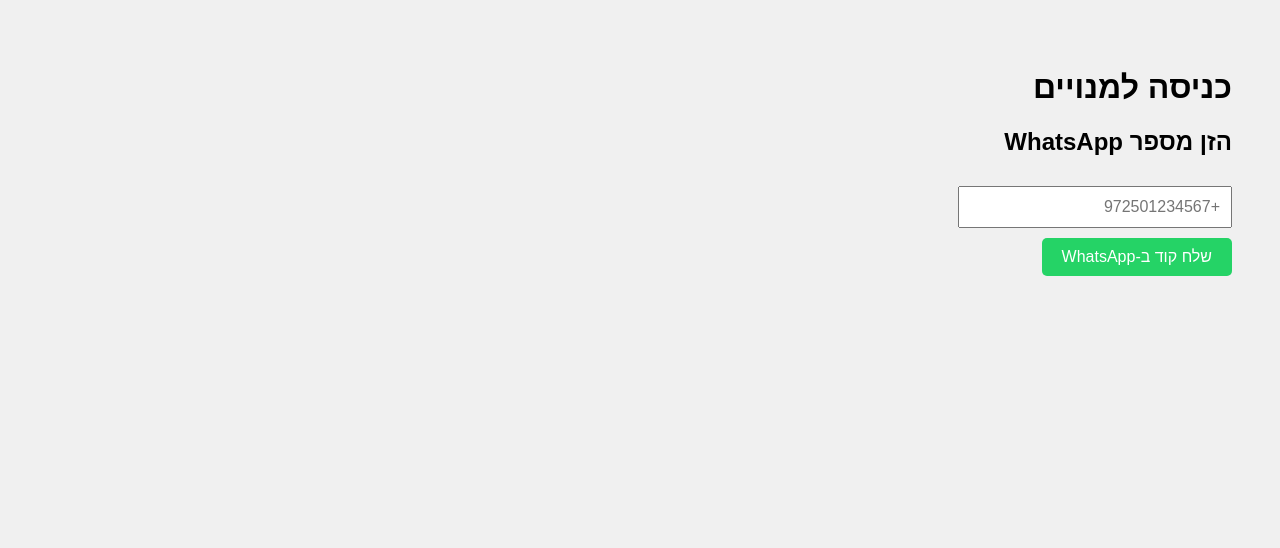
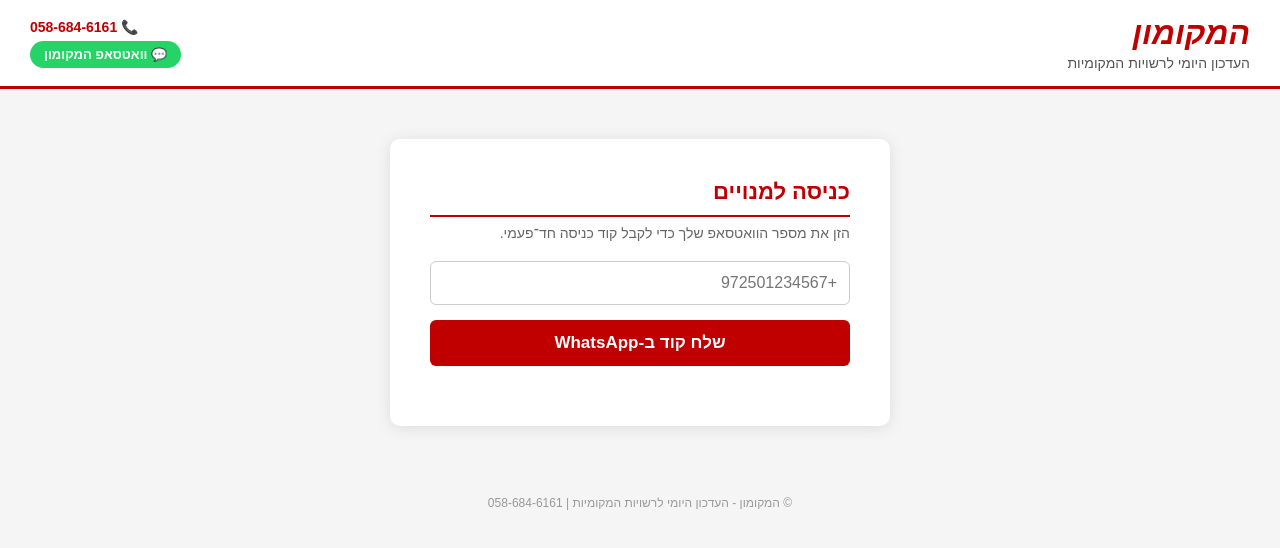
Before and after one commit to shafmassad-code/otp.whatsapp, a website: page public/index.html in a window 1280 px wide. Drawn offline with Linux system fonts and the light colour scheme.

Commit message:
Update index.html

```diff
--- a/public/index.html
+++ b/public/index.html
@@ -2,42 +2,72 @@
 <html lang="he">
 <head>
   <meta charset="UTF-8" />
-  <title>כניסה למנויים</title>
+  <meta name="viewport" content="width=device-width, initial-scale=1.0"/>
+  <title>המקומון - אזור מנויים</title>
   <style>
-    body { font-family: Arial; text-align: right; direction: rtl; padding: 40px; background: #f0f0f0; }
-    input { padding: 10px; width: 250px; margin: 10px 0; font-size: 16px; }
-    button { padding: 10px 20px; background: #25D366; color: white; border: none; font-size: 16px; cursor: pointer; border-radius: 5px; }
-    .msg { margin-top: 10px; font-weight: bold; }
-    .error { color: red; }
-    .success { color: green; }
+    * { box-sizing: border-box; margin: 0; padding: 0; }
+    body { font-family: Arial, sans-serif; direction: rtl; text-align: right; background: #f5f5f5; }
+    .header { background: #ffffff; border-bottom: 3px solid #c00000; padding: 15px 30px; display: flex; align-items: center; justify-content: space-between; }
+    .header-logo { font-size: 32px; font-weight: 900; color: #c00000; font-style: italic; }
+    .header-subtitle { font-size: 14px; color: #555; margin-top: 3px; }
+    .header-contact { text-align: left; font-size: 14px; color: #333; }
+    .header-contact a { color: #c00000; text-decoration: none; font-weight: bold; }
+    .whatsapp-btn { display: inline-block; margin-top: 6px; background: #25D366; color: white !important; padding: 6px 14px; border-radius: 20px; font-size: 13px; text-decoration: none !important; }
+    .main { max-width: 500px; margin: 50px auto; background: white; border-radius: 10px; box-shadow: 0 2px 15px rgba(0,0,0,0.1); padding: 40px; }
+    .main h2 { font-size: 22px; color: #c00000; margin-bottom: 8px; border-bottom: 2px solid #c00000; padding-bottom: 10px; }
+    .main p { font-size: 14px; color: #666; margin-bottom: 20px; margin-top: 8px; }
+    input { width: 100%; padding: 12px; font-size: 16px; border: 1px solid #ccc; border-radius: 6px; margin-bottom: 15px; text-align: right; direction: rtl; }
+    input:focus { border-color: #c00000; outline: none; }
+    .btn-main { width: 100%; padding: 13px; background: #c00000; color: white; border: none; border-radius: 6px; font-size: 17px; cursor: pointer; font-weight: bold; }
+    .btn-main:hover { background: #a00000; }
+    .msg { margin-top: 12px; font-weight: bold; font-size: 14px; }
+    .error { color: #c00000; }
+    .success { color: #25D366; }
+    .members-area { text-align: center; padding: 20px 0; }
+    .members-area h2 { color: #c00000; font-size: 24px; margin-bottom: 15px; }
+    .btn-bot { display: inline-block; padding: 15px 35px; background: #c00000; color: white; border: none; border-radius: 8px; font-size: 18px; cursor: pointer; text-decoration: none; font-weight: bold; margin-top: 10px; }
+    .btn-bot:hover { background: #a00000; }
+    .footer { text-align: center; padding: 20px; font-size: 12px; color: #999; margin-top: 30px; }
   </style>
 </head>
 <body>
-  <h1>כניסה למנויים</h1>
 
-  <div id="step1">
-    <h2>הזן מספר WhatsApp</h2>
-    <input id="phone" placeholder="+972501234567" /><br/>
-    <button onclick="requestOtp()">שלח קוד ב-WhatsApp</button>
-    <p id="msg1" class="msg"></p>
+  <div class="header">
+    <div>
+      <div class="header-logo">המקומון</div>
+      <div class="header-subtitle">העדכון היומי לרשויות המקומיות</div>
+    </div>
+    <div class="header-contact">
+      <div>📞 <a href="tel:0586846161">058-684-6161</a></div>
+      <a href="https://wa.me/972586846161" class="whatsapp-btn" target="_blank">💬 וואטסאפ המקומון</a>
+    </div>
   </div>
 
-  <div id="step2" style="display:none;">
-    <h2>הזן את הקוד שקיבלת</h2>
-    <input id="otp" placeholder="קוד 6 ספרות" /><br/>
-    <button onclick="verifyOtp()">אשר כניסה</button>
-    <p id="msg2" class="msg"></p>
+  <div class="main">
+    <div id="step1">
+      <h2>כניסה למנויים</h2>
+      <p>הזן את מספר הוואטסאפ שלך כדי לקבל קוד כניסה חד־פעמי.</p>
+      <input id="phone" type="tel" placeholder="+972501234567" />
+      <button class="btn-main" onclick="requestOtp()">שלח קוד ב-WhatsApp</button>
+      <p id="msg1" class="msg"></p>
+    </div>
+
+    <div id="step2" style="display:none;">
+      <h2>אימות קוד</h2>
+      <p>הזן את הקוד שקיבלת ב-WhatsApp (תקף ל-3 דקות).</p>
+      <input id="otp" type="number" placeholder="קוד 6 ספרות" />
+      <button class="btn-main" onclick="verifyOtp()">אשר כניסה</button>
+      <p id="msg2" class="msg"></p>
+    </div>
+
+    <div id="members" style="display:none;" class="members-area">
+      <h2>ברוך הבא למקומון!</h2>
+      <p style="color:#666;">אתה נמצא באזור המנויים הבלעדי.</p>
+      <a href="https://notebooklm.google.com/notebook/f6f90528-70fb-485d-96c8-2aa640936f62" target="_blank" class="btn-bot">כנס לבוט המקומון</a>
+    </div>
   </div>
 
-  <div id="members" style="display:none;">
-    <h2>ברוך הבא לאזור המנויים!</h2>
-    <p>לחץ על הכפתור כדי להיכנס לבוט:</p>
-    <a href="https://notebooklm.google.com/notebook/f6f90528-70fb-485d-96c8-2aa640936f62" target="_blank">
-      <button style="padding:15px 30px; background:#4285F4; color:white; border:none; font-size:18px; border-radius:8px; cursor:pointer; margin-top:10px;">
-        כנס לבוט
-      </button>
-    </a>
-  </div>
+  <div class="footer">© המקומון - העדכון היומי לרשויות המקומיות | 058-684-6161</div>
 
   <script>
     async function requestOtp() {
@@ -51,8 +81,9 @@
       const data = await res.json();
       if (data.success) {
         msg.className = 'msg success';
-        msg.textContent = 'הקוד נשלח ב-WhatsApp!';
+        msg.textContent = '✓ הקוד נשלח ב-WhatsApp!';
         document.getElementById('step2').style.display = 'block';
+        document.getElementById('step1').style.display = 'none';
       } else {
         msg.className = 'msg error';
         msg.textContent = 'שגיאה: ' + (data.error || 'לא ידועה');
@@ -70,7 +101,6 @@
       });
       const data = await res.json();
       if (data.success) {
-        document.getElementById('step1').style.display = 'none';
         document.getElementById('step2').style.display = 'none';
         document.getElementById('members').style.display = 'block';
       } else {
@@ -79,5 +109,6 @@
       }
     }
   </script>
+
 </body>
 </html>
```
